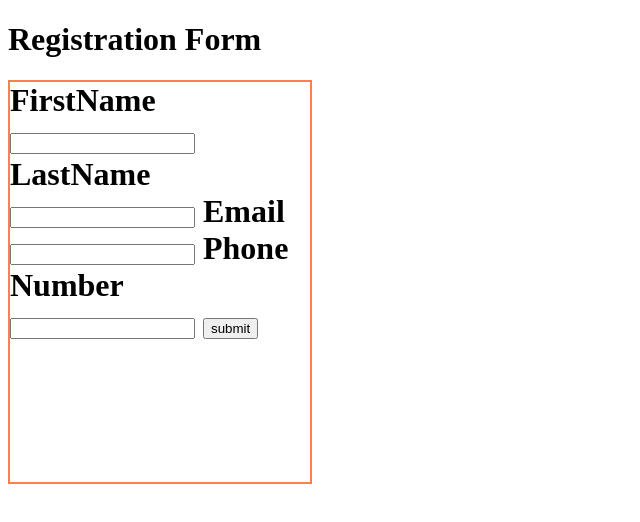
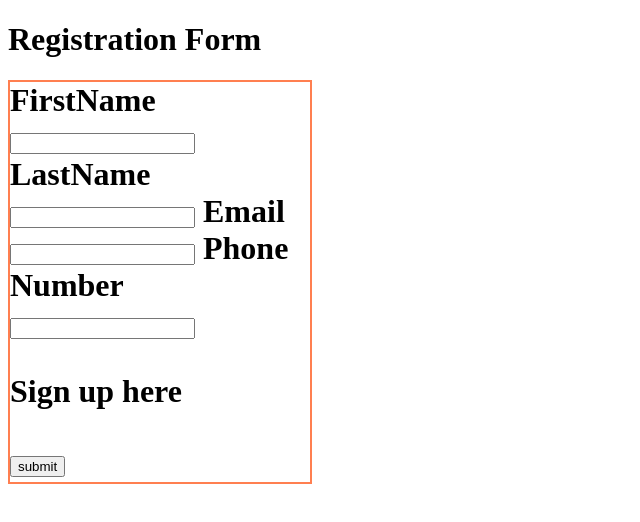
Before and after one commit to Maya-Geo/Ground3, a plain HTML site: page from.html in a window 1280 px wide. Shown: the whole page, without its empty margins (0-640 px from the left). Drawn offline with Linux system fonts and the light colour scheme.

Commit message:
Update from.html

```diff
--- a/from.html
+++ b/from.html
@@ -20,7 +20,7 @@
 		<label>Phone Number</label>
 		<input type="text" name="PhoneNumber">
 
-
+                <p>Sign up here<p/>
 		<button>submit</button>
 
 	</form>
```
